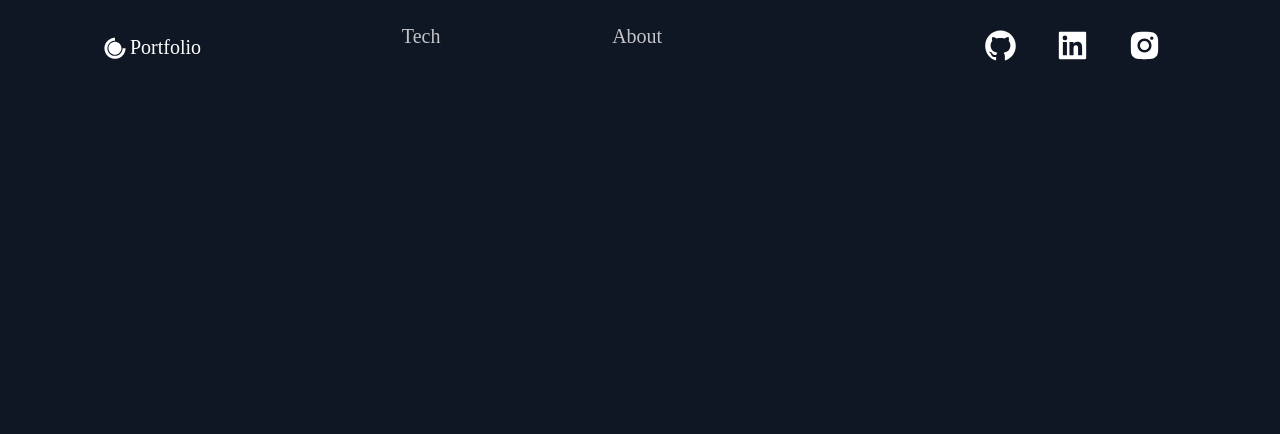
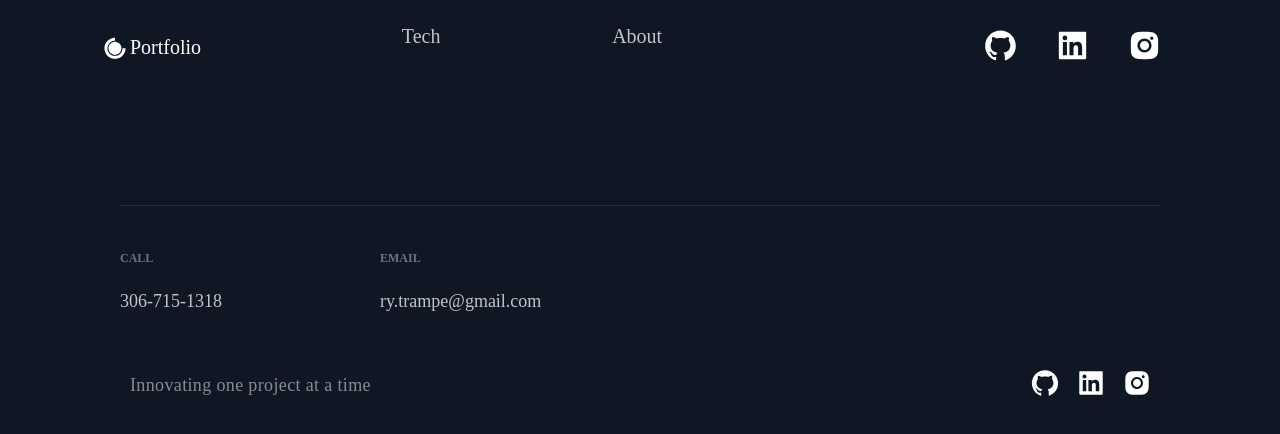
Before and after one commit to ryan-trampe/react_profile, a Next.js app: page / in a window 1280 px wide. Shown: the top 434 px of the page. Built offline with nearby package versions, Linux system fonts and the light colour scheme; a web font is replaced by a local one.

Commit message:
Completed Footer and layout

```diff
--- a/src/components/footer/Footer.tsx
+++ b/src/components/footer/Footer.tsx
@@ -0,0 +1,45 @@
+import React from "react";
+import { AiFillGithub, AiFillInstagram, AiFillLinkedin } from "react-icons/ai";
+
+import styles from "./FooterStyle.module.css";
+
+function Footer() {
+  return (
+    <section className={styles.FooterWrapper}>
+      {/* First list of contacts */}
+      <ul className={styles.LinkList}>
+        <div className={styles.LinkColumn}>
+          <h4 className={styles.LinkTitle}>Call</h4>
+          <a className={styles.LinkItem} href="tel:306-715-1318">
+            306-715-1318
+          </a>
+        </div>
+        <div className={styles.LinkColumn}>
+          <h4 className={styles.LinkTitle}>Email</h4>
+          <a className={styles.LinkItem} href="mailto:ry.trampe@gmail.com">
+            ry.trampe@gmail.com
+          </a>
+        </div>
+      </ul>
+      {/* Container for Social media icons */}
+      <div className={styles.SocialIconContainer}>
+        <div className={styles.CompanyContainer}>
+          <p className={styles.Slogan}>Innovating one project at a time</p>
+        </div>
+        <div className={styles.SocialContainer}>
+          <a className={styles.SocialIcons}>
+            <AiFillGithub size="3rem" />
+          </a>
+          <a className={styles.SocialIcons}>
+            <AiFillLinkedin size="3rem" />
+          </a>
+          <a className={styles.SocialIcons}>
+            <AiFillInstagram size="3rem" />
+          </a>
+        </div>
+      </div>
+    </section>
+  );
+}
+
+export default Footer;
--- a/src/components/footer/FooterStyle.module.css
+++ b/src/components/footer/FooterStyle.module.css
@@ -18,3 +18,60 @@
   color: #fff;
   left: 6px;
 }
+.SocialIconContainer {
+  max-width: 1040px;
+  display: flex;
+  justify-content: space-between;
+}
+.CompanyContainer {
+  display: flex;
+  align-items: baseline;
+  flex-wrap: wrap;
+  margin-right: auto;
+}
+.Slogan {
+  color: rgba(255, 255, 255, 0.5);
+  min-width: 280px;
+  letter-spacing: 0.02em;
+  font-size: 18px;
+  line-height: 30px;
+  padding: 1rem;
+}
+.SocialContainer {
+  display: flex;
+  align-items: center;
+}
+.SocialIcons {
+  transition: 0.3s ease;
+  color: white;
+  border-radius: 50px;
+  padding: 8px;
+}
+.SocialIcons:hover {
+  background-color: #212d45;
+  transform: scale(1.2);
+  cursor: pointer;
+}
+.LinkList {
+  border-top: 1px solid rgba(255, 255, 255, 0.1);
+  display: grid;
+  grid-template-columns: repeat(3, minmax(85px, 220px));
+  gap: 40px;
+  padding: 40px 0 28px;
+}
+
+.LinkColumn {
+  display: flex;
+  flex-direction: column;
+  max-width: 220px;
+  width: 100%;
+}
+.LinkTitle {
+  font-style: normal;
+  font-weight: 600;
+  font-size: 12px;
+  line-height: 24px;
+  text-transform: uppercase;
+  color: rgba(255, 255, 255, 0.4);
+  margin-bottom: 16px;
+}
--- a/src/components/layout/Layout.tsx
+++ b/src/components/layout/Layout.tsx
@@ -1,6 +1,7 @@
 import React from "react";
 
 import Header from "../header/Header";
+import Footer from "../footer/Footer"
 import styles from "./LayoutStyles.module.css";
 
 const Layout = ({ children }: React.PropsWithChildren) => {
@@ -8,6 +9,7 @@ const Layout = ({ children }: React.PropsWithChildren) => {
     <div className="Container">
       <Header />
       <main>{children}</main>
+      <Footer/>
     </div>
   );
 };
```
